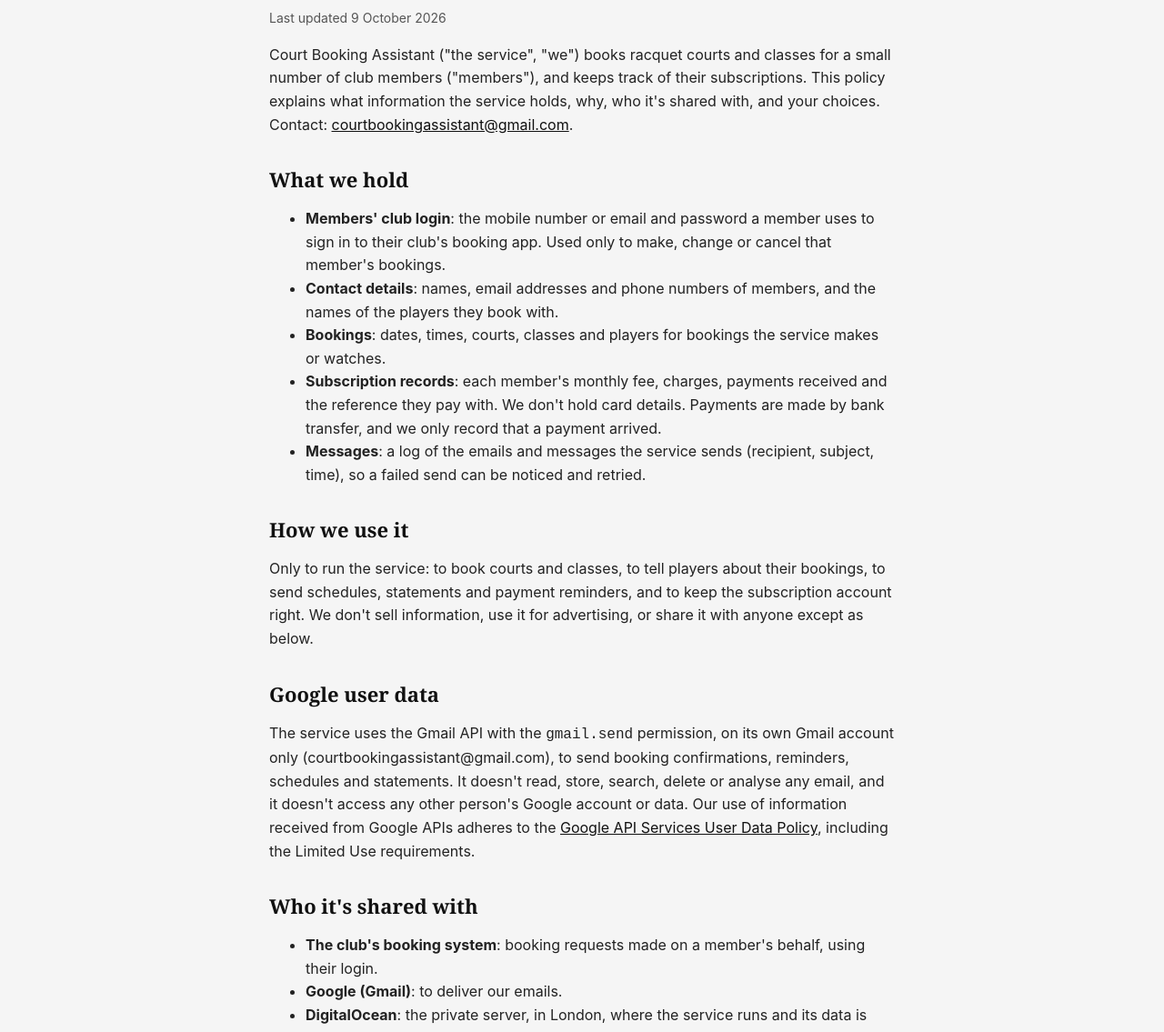
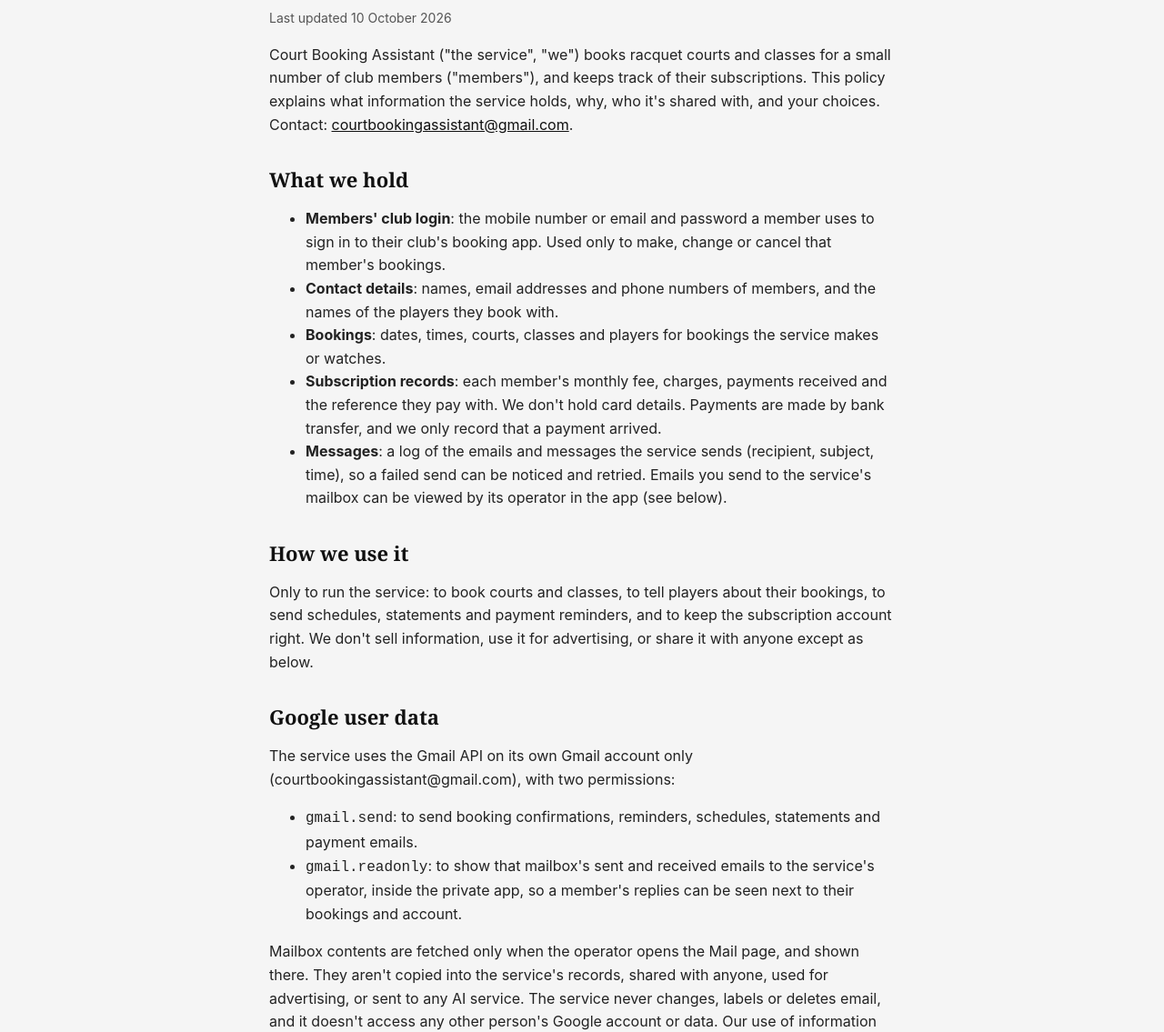
Before and after one commit to gdegun/gdegun.github.io, a plain HTML site: page privacy.html in a window 1280 px wide. Shown: the part 141-1276 px from the top of the page at 91% size. Drawn offline with Linux system fonts and the light colour scheme.

Commit message:
Privacy policy: read-only view of the service's own mailbox
Co-Authored-By: Claude Opus 5.5 (1M context) <noreply@anthropic.com>

```diff
--- a/privacy.html
+++ b/privacy.html
@@ -10,7 +10,7 @@
 <header><a href="./">Court Booking Assistant</a></header>
 <main>
   <h1>Privacy policy</h1>
-  <p class="muted">Last updated 9 October 2026</p>
+  <p class="muted">Last updated 10 October 2026</p>
 
   <p>Court Booking Assistant ("the service", "we") books racquet courts and classes for a small number of club members ("members"), and keeps track of their subscriptions. This policy explains what information the service holds, why, who it's shared with, and your choices. Contact: <a href="mailto:courtbookingassistant@gmail.com">courtbookingassistant@gmail.com</a>.</p>
 
@@ -20,14 +20,19 @@
     <li><strong>Contact details</strong>: names, email addresses and phone numbers of members, and the names of the players they book with.</li>
     <li><strong>Bookings</strong>: dates, times, courts, classes and players for bookings the service makes or watches.</li>
     <li><strong>Subscription records</strong>: each member's monthly fee, charges, payments received and the reference they pay with. We don't hold card details. Payments are made by bank transfer, and we only record that a payment arrived.</li>
-    <li><strong>Messages</strong>: a log of the emails and messages the service sends (recipient, subject, time), so a failed send can be noticed and retried.</li>
+    <li><strong>Messages</strong>: a log of the emails and messages the service sends (recipient, subject, time), so a failed send can be noticed and retried. Emails you send to the service's mailbox can be viewed by its operator in the app (see below).</li>
   </ul>
 
   <h2>How we use it</h2>
   <p>Only to run the service: to book courts and classes, to tell players about their bookings, to send schedules, statements and payment reminders, and to keep the subscription account right. We don't sell information, use it for advertising, or share it with anyone except as below.</p>
 
   <h2>Google user data</h2>
-  <p>The service uses the Gmail API with the <code>gmail.send</code> permission, on its own Gmail account only (courtbookingassistant@gmail.com), to send booking confirmations, reminders, schedules and statements. It doesn't read, store, search, delete or analyse any email, and it doesn't access any other person's Google account or data. Our use of information received from Google APIs adheres to the <a href="https://developers.google.com/terms/api-services-user-data-policy">Google API Services User Data Policy</a>, including the Limited Use requirements.</p>
+  <p>The service uses the Gmail API on its own Gmail account only (courtbookingassistant@gmail.com), with two permissions:</p>
+  <ul>
+    <li><code>gmail.send</code>: to send booking confirmations, reminders, schedules, statements and payment emails.</li>
+    <li><code>gmail.readonly</code>: to show that mailbox's sent and received emails to the service's operator, inside the private app, so a member's replies can be seen next to their bookings and account.</li>
+  </ul>
+  <p>Mailbox contents are fetched only when the operator opens the Mail page, and shown there. They aren't copied into the service's records, shared with anyone, used for advertising, or sent to any AI service. The service never changes, labels or deletes email, and it doesn't access any other person's Google account or data. Our use of information received from Google APIs adheres to the <a href="https://developers.google.com/terms/api-services-user-data-policy">Google API Services User Data Policy</a>, including the Limited Use requirements.</p>
 
   <h2>Who it's shared with</h2>
   <ul>
```
Also changed, not shown: index.html (+1 -1 lines).
